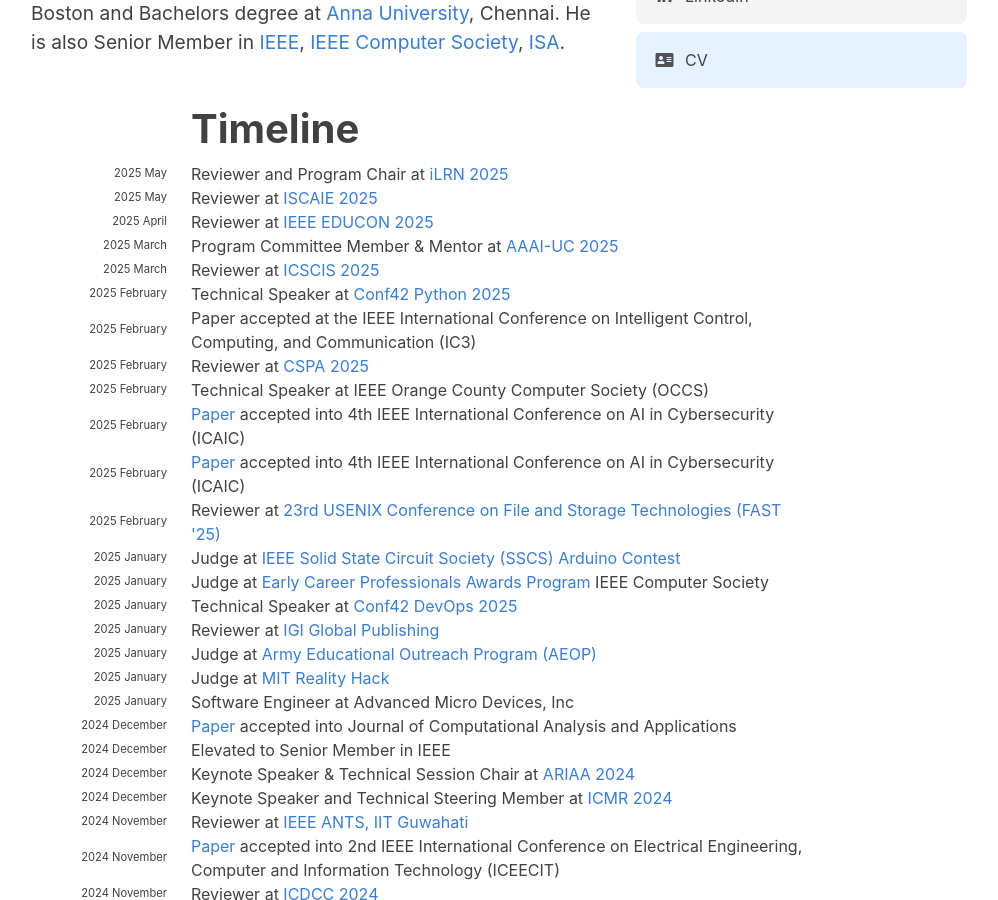
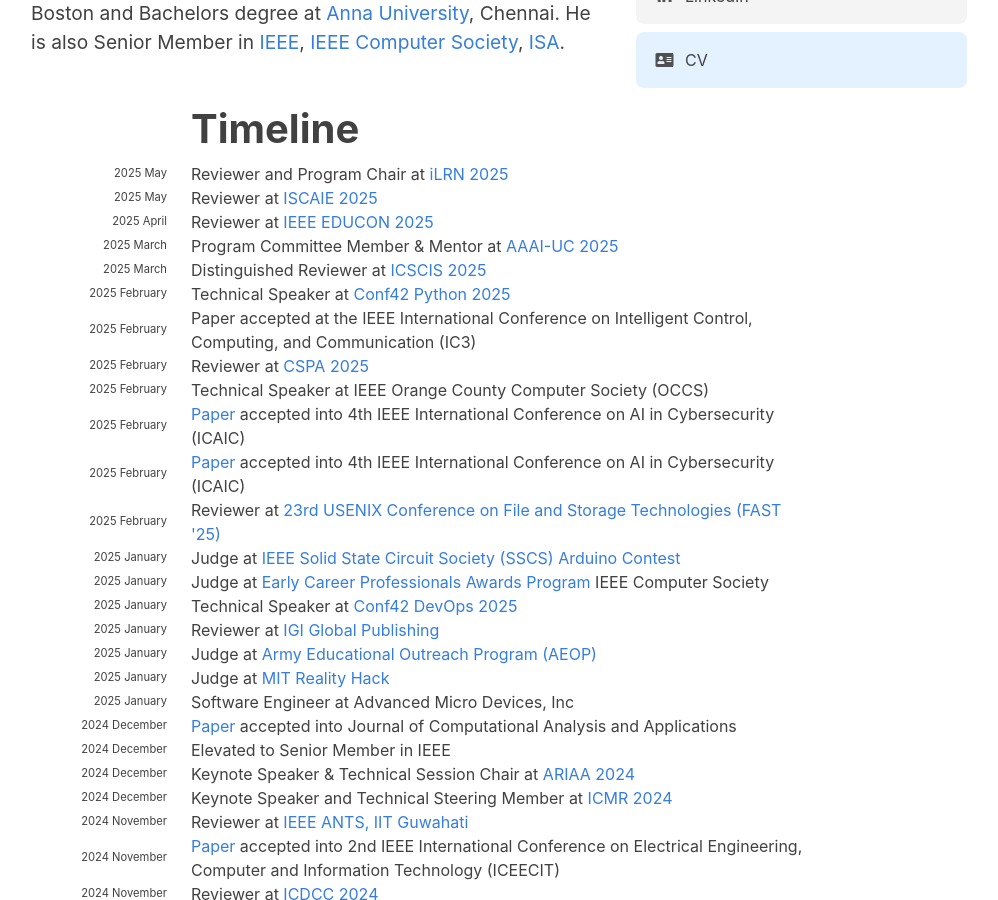
Before and after one commit to hariharanragothaman/hariharanragothaman.github.io, a Jekyll site: the page built from index.md, in a window 1280 px wide and 900 px high, scrolled down 724 px. Shown: the whole window, without its empty margins (141-1139 px from the left). Built offline with Jekyll 4.4.1, drawn with Linux system fonts in a browser that asks for light colours; nearby versions of some CDN libraries; some web fonts are replaced.

Commit message:
Polishes and Updates

```diff
--- a/_data/news.yaml
+++ b/_data/news.yaml
@@ -27,7 +27,7 @@
 
 - year: 2025
   year-extra: March
-  description: Reviewer at <a href="https://conference.poornima.edu.in/icscis/committee.html">ICSCIS 2025</a>
+  description: Distinguished Reviewer at <a href="https://conference.poornima.edu.in/icscis/committee.html">ICSCIS 2025</a>
 
 
 #-------------------------------------------- February ------------------------------------------------------------------------------------------------------------------------------------------------------
```
